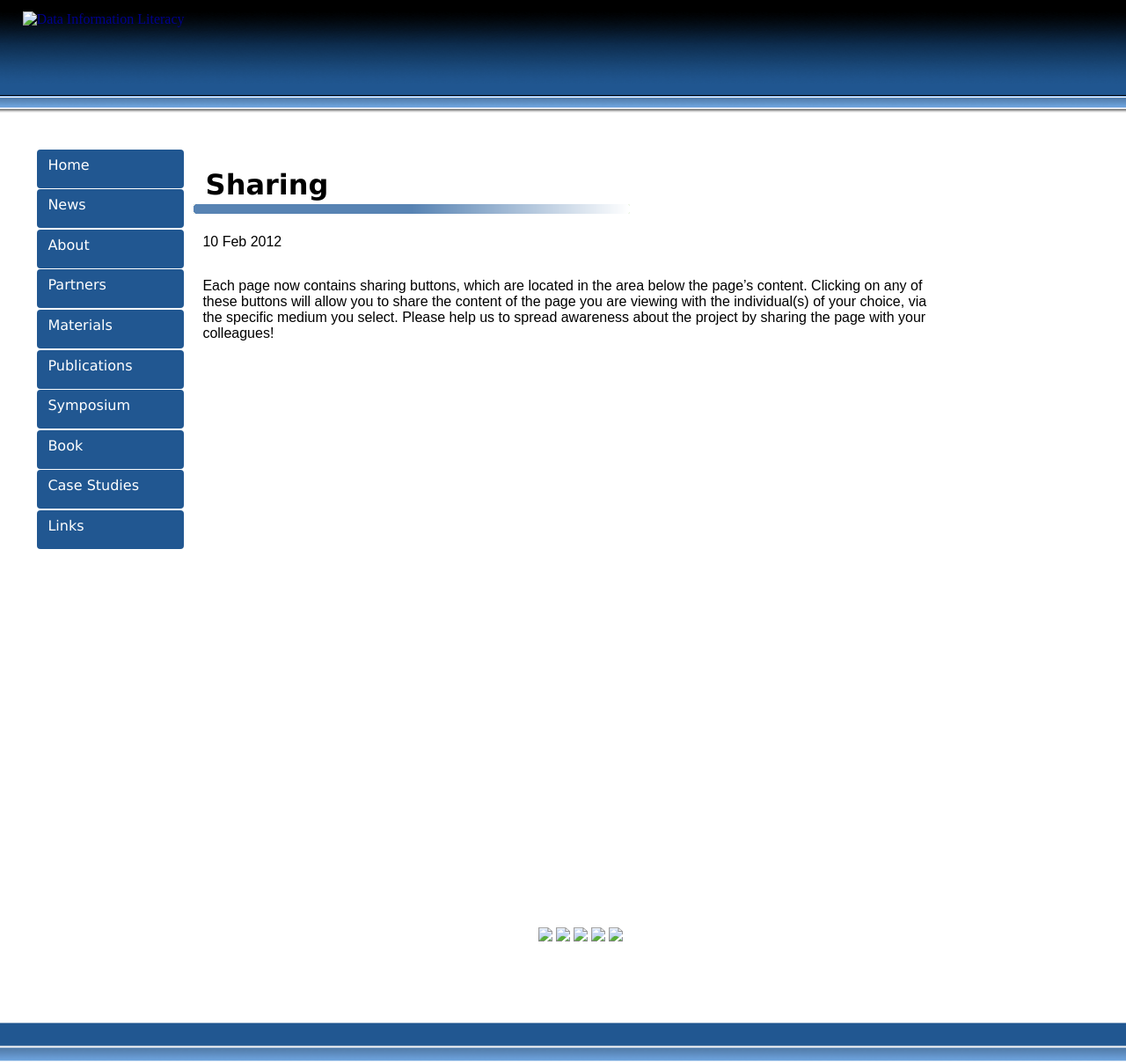
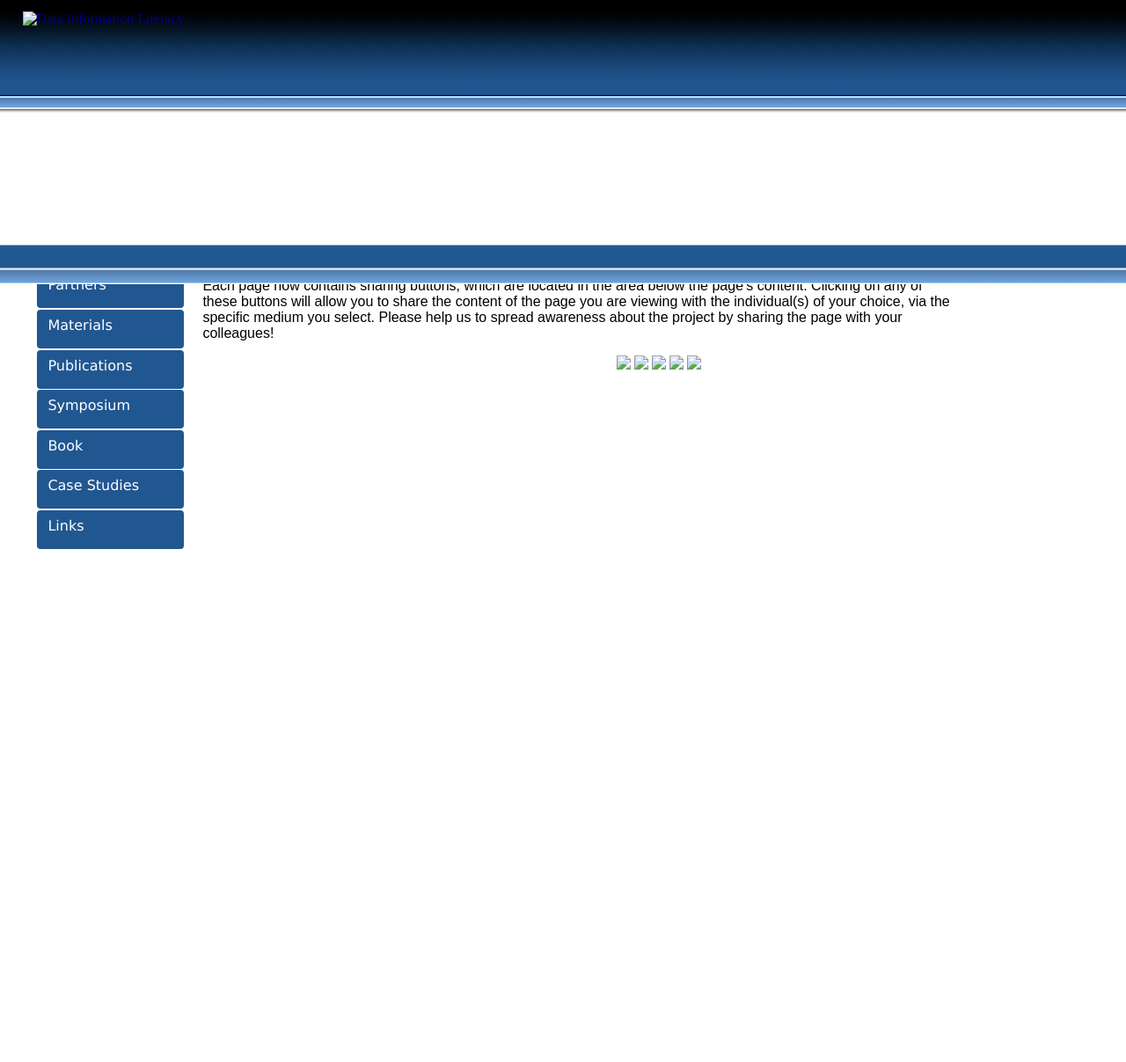
Before and after one commit to datainfolit/datainfolit, a Jekyll site: the page built from _posts/2012-02-10-Sharing.md, in a window 1280 px wide. Shown: the whole page at 88% size. Built offline with Jekyll 4.4.1, drawn with Linux system fonts in a browser that asks for light colours; after the commit the page ends 1054 px from its top, so only the background shows below that.

Commit message:
Update main.css

```diff
--- a/css/main.css
+++ b/css/main.css
@@ -75,7 +75,6 @@
     width: 83%;
     height: auto;
     float: left;
-    overflow-y: hidden;
     font-family: Arial, "DejaVu Sans", "Liberation Sans", Freesans, sans-serif;
 }
 p {
@@ -84,7 +83,7 @@
 }
 /*Blog post content*/
 .post {
-    width:80%;
+    width:83%;
     float: left;
 }
 /*header*/
@@ -107,7 +106,6 @@
     width: 100%;
     height: 12vw;
     background: url('../images/footer5.png') repeat-x bottom;
-    clear: both;
     position: relative;
     text-align: center;
 }
```
